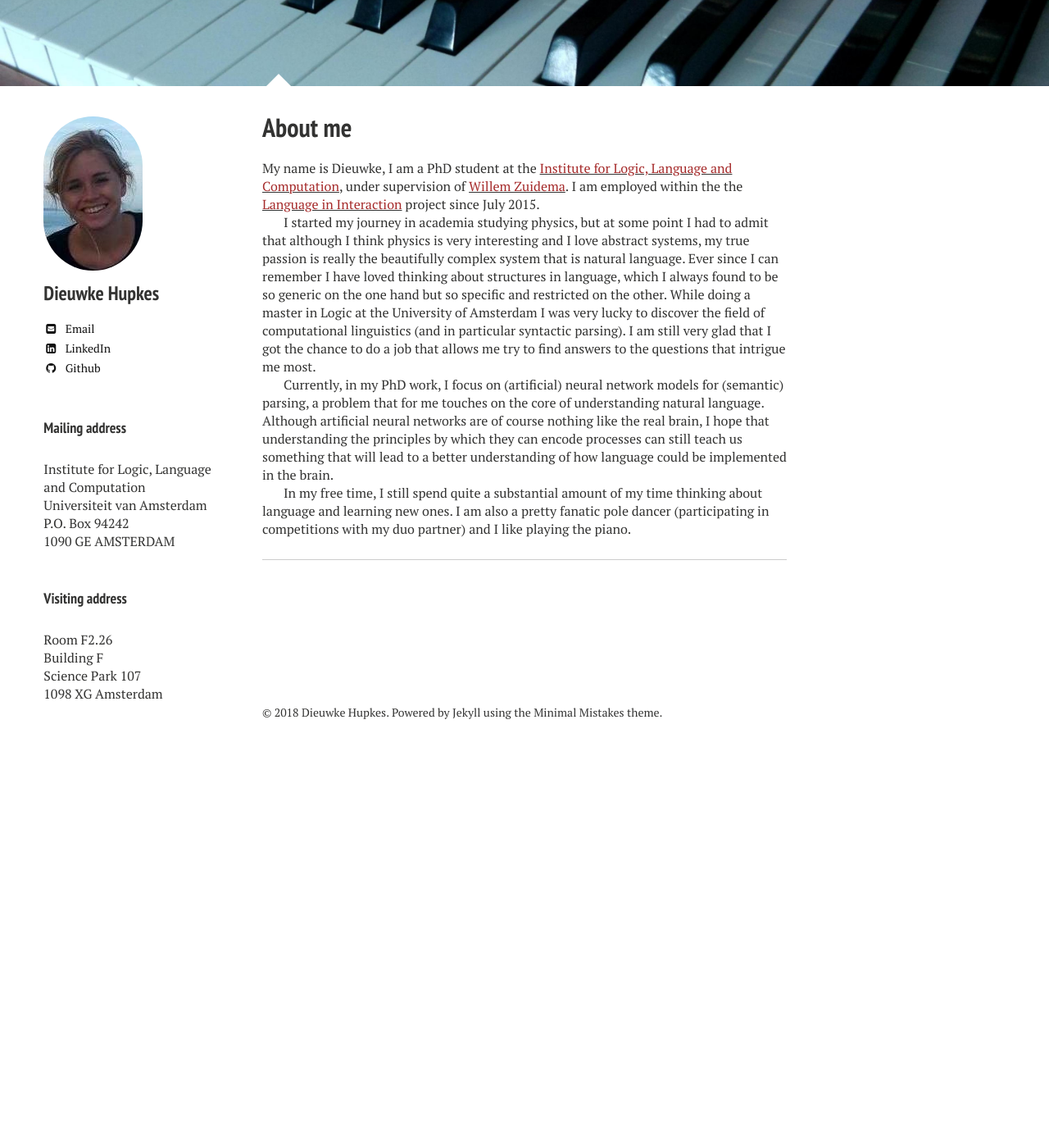
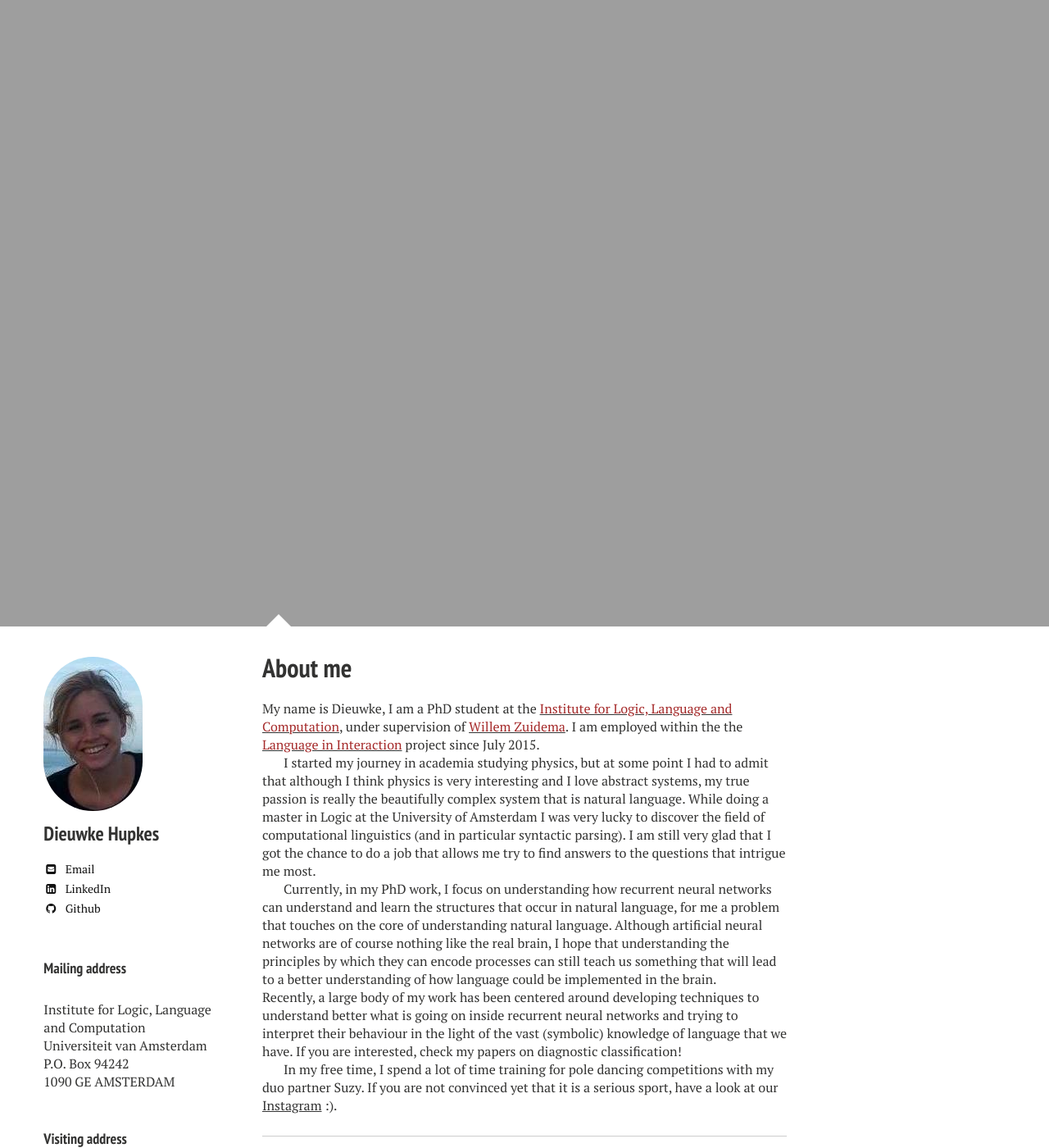
Before and after one commit to dieuwkehupkes/dieuwkehupkes.github.io, a Jekyll site: the page built from index.md, in a window 1280 px wide and 1400 px high, scrolled down 280 px. Shown: the whole window at 82% size. Built offline with Jekyll 4.4.1, drawn with Linux system fonts in a browser that asks for light colours; nearby versions of some CDN libraries; before the commit the page ends 1207 px from its top, so only the background shows below that.

Commit message:
Update index

```diff
--- a/index.md
+++ b/index.md
@@ -4,19 +4,20 @@ title: About me
 excerpt: "A minimal Jekyll theme for your blog by designer Michael Rose."
 tags: [Jekyll, theme, responsive, blog, template]
 image:
-  feature: piano-header-own2.jpg
+  feature: amsterdam-header2.jpg
 ---
 
-My name is Dieuwke, I am a PhD student at the <a href="http://illc.uva.nl" target="_blank"><font color="brown">Institute for Logic, Language and Computation</font></a>, under supervision of <a href="http://wzuidema.humanities.uva.nl/" target="_blank"><font color="brown">Willem Zuidema</font></a>.
+My name is Dieuwke, I am a PhD student at the <a href="http://illc.uva.nl" target="_blank"><font color="brown">Institute for Logic, Language and Computation</font></a>, under supervision of <a href="https://staff.fnwi.uva.nl/w.zuidema/" target="_blank"><font color="brown">Willem Zuidema</font></a>.
 I am employed within the the <a href="https://www.languageininteraction.nl/" target="_blank"><font color="brown">Language in Interaction</font></a> project since July 2015.
 
 I started my journey in academia studying physics, but at some point I had to admit that although I think physics is very interesting and I love abstract systems, my true passion is really the beautifully complex system that is natural language.
-Ever since I can remember I have loved thinking about structures in language, which I always found to be so generic on the one hand but so specific and restricted on the other.
 While doing a master in Logic at the University of Amsterdam I was very lucky to discover the field of computational linguistics (and in particular syntactic parsing).
 I am still very glad that I got the chance to do a job that allows me try to find answers to the questions that intrigue me most.
 
-Currently, in my PhD work, I focus on (artificial) neural network models for (semantic) parsing, a problem that for me touches on the core of understanding natural language.
+Currently, in my PhD work, I focus on understanding how recurrent neural networks can understand and learn the structures that occur in natural language, for me a problem that touches on the core of understanding natural language.
 Although artificial neural networks are of course nothing like the real brain, I hope that understanding the principles by which they can encode processes can still teach us something that will lead to a better understanding of how language could be implemented in the brain.
+Recently, a large body of my work has been centered around developing techniques to understand better what is going on inside recurrent neural networks and trying to interpret their behaviour in the light of the vast (symbolic) knowledge of language that we have.
+If you are interested, check my papers on diagnostic classification!
 
-In my free time, I still spend quite a substantial amount of my time thinking about language and learning new ones.
-I am also a pretty fanatic pole dancer (participating in competitions with my duo partner) and I like playing the piano.
+In my free time, I spend a lot of time training for pole dancing competitions with my duo partner Suzy.
+If you are not convinced yet that it is a serious sport, have a look at our <a href="https://www.instagram.com/duo_polenotti/" target="_blank">Instagram</a> :).
```
